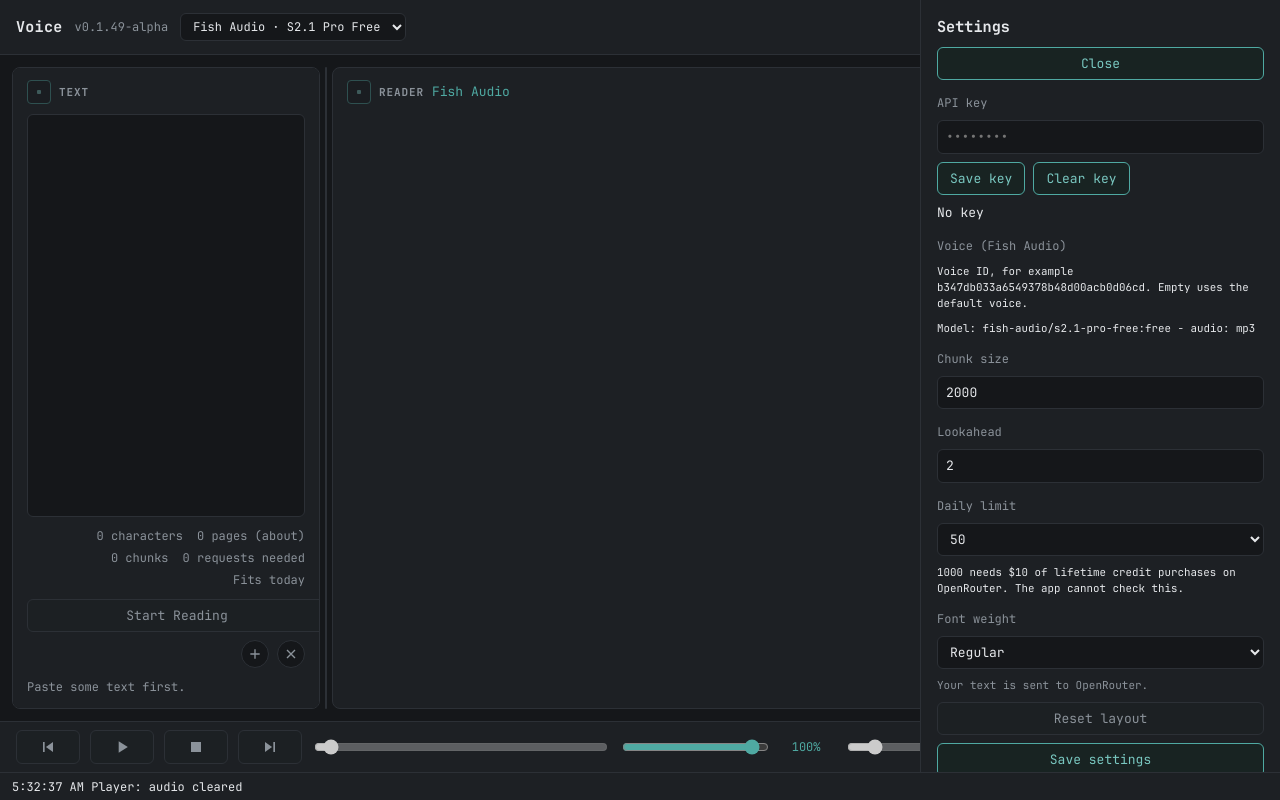
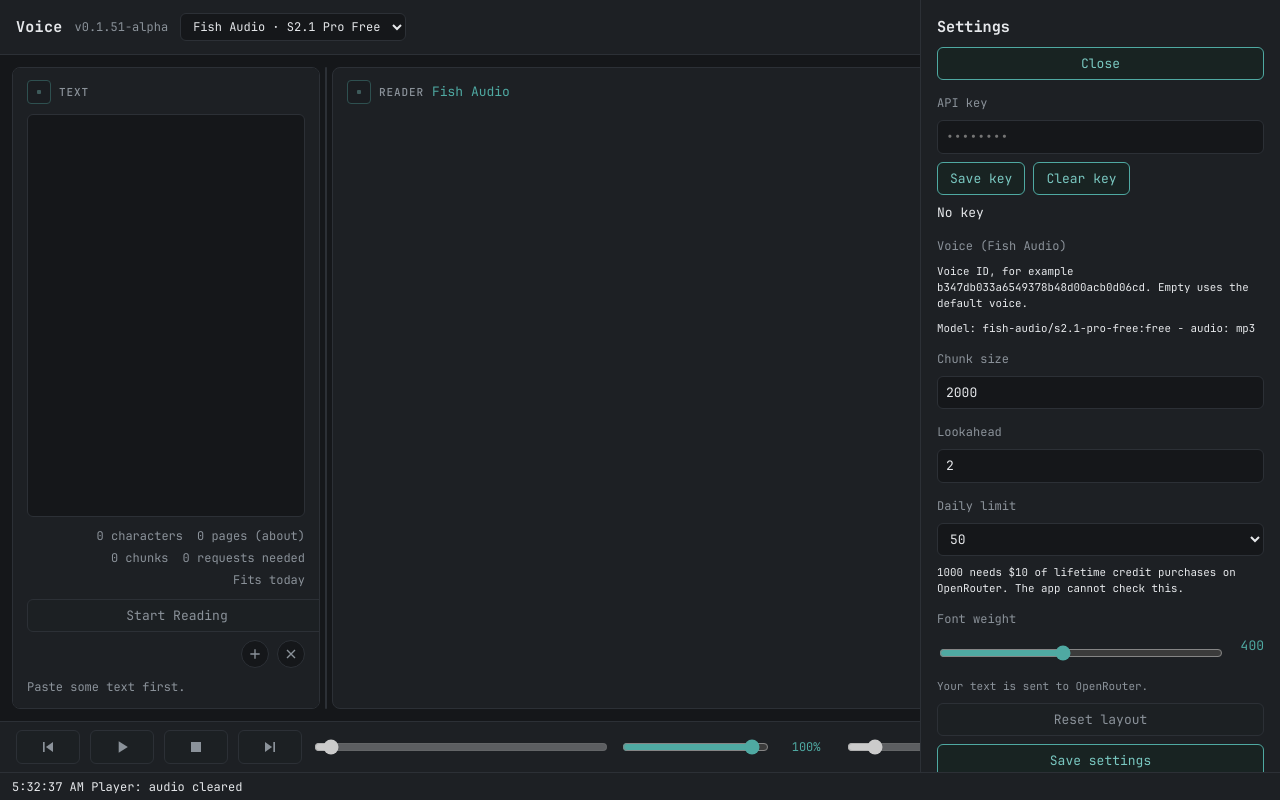
Before and after one commit to NestorKrs/Voice, a React (Vite) app: page / in a window 1280 px wide. Both pictures are taken after a click on the button 1241 px from the left and 27 px from the top of the page. Built offline with nearby package versions, Linux system fonts and the light colour scheme.

Commit message:
0.1.51-alpha: Font weight slider 100-800 uses the variable font

```diff
--- a/package.json
+++ b/package.json
@@ -1,7 +1,7 @@
 {
   "name": "voice",
   "private": true,
-  "version": "0.1.49-alpha",
+  "version": "0.1.51-alpha",
   "type": "module",
   "scripts": {
     "dev": "vite --host 127.0.0.1 --port 5180 --strictPort",
--- a/src/App.css
+++ b/src/App.css
@@ -50,6 +50,8 @@
 .drawer h3 { margin: 0; }
 .drawer label { display: block; margin-top: 6px; font-size: 12px; color: var(--muted); }
 .drawer input, .drawer select { width: 100%; background: var(--bg); }
+.drawer .weight-slider { flex: 1; width: auto; accent-color: var(--accent); }
+.drawer .weight-label { width: 4ch; text-align: right; font-variant-numeric: tabular-nums; flex: none; color: var(--accent); }
 
 .grip { flex: none; width: 24px; height: 24px; cursor: grab; color: #79c7c0; opacity: 0.35; background-color: #171a1d; background-image: radial-gradient(circle, currentColor 2px, transparent 2.5px); background-size: 100% 100%; background-position: center; background-repeat: no-repeat; border: 1px solid #4fa9a2; border-radius: 4px; transition: opacity var(--ease), color var(--ease); }
 .grip:hover, .grip:focus-visible { opacity: 1; color: var(--accent); }
--- a/src/App.jsx
+++ b/src/App.jsx
@@ -18,6 +18,23 @@ const services = storage ? createServices({ storage }) : null;
 
 const plural = (n, word) => n + ' ' + word + (n === 1 ? '' : 's');
 
+// Local state keeps the chunk list from re-rendering on every slider move.
+function FontWeightControl({ initial, onCommit }) {
+  const [value, setValue] = useState(initial);
+  useEffect(() => {
+    document.body.style.setProperty('--font-weight', String(value));
+  }, [value]);
+  const commit = () => onCommit(value);
+  return (
+    <div className="row">
+      <input className="weight-slider" type="range" min="100" max="800" step="100" value={value} aria-label="Font weight"
+        onChange={(e) => setValue(Number(e.target.value))}
+        onPointerUp={commit} onKeyUp={commit} />
+      <span className="weight-label">{value}</span>
+    </div>
+  );
+}
+
 export default function App() {
   const [text, setText] = useState(() => (storage ? loadText(storage) : ''));
   const [settings, setSettings] = useState(() => (storage ? loadSettings(storage) : { voice: '', chunkSize: 2000, lookahead: 2, dailyLimit: 50 }));
@@ -28,7 +45,6 @@ export default function App() {
   const [chunkInput, setChunkInput] = useState(settings.chunkSize);
   const [lookInput, setLookInput] = useState(settings.lookahead);
   const [dailyInput, setDailyInput] = useState(settings.dailyLimit);
-  const [fontInput, setFontInput] = useState('400');
   const [textZoom, setTextZoom] = useState(100);
   const [textDropActive, setTextDropActive] = useState(false);
 
@@ -42,6 +58,10 @@ export default function App() {
       window.removeEventListener('keydown', preventKeyZoom);
     };
   }, []);
+  // The drawer mounts lazily, so the stored weight has to be applied here too.
+  useEffect(() => {
+    document.body.style.setProperty('--font-weight', String(settings.fontWeight));
+  }, [settings.fontWeight]);
   const [schedState, setSchedState] = useState({ state: 'idle', resetAt: null, playhead: 0, chunks: [] });
   const [usedToday, setUsedToday] = useState(() => (services ? services.counter.count() : 0));
   const [jobError, setJobError] = useState('');
@@ -612,6 +632,16 @@ export default function App() {
     }
   };
 
+  const handleFontWeightCommit = (value) => {
+    if (!storage || value === settings.fontWeight) return;
+    if (!saveSettings(storage, { ...settings, fontWeight: value })) {
+      logEvent('Could not save the font weight');
+      return;
+    }
+    setSettings(loadSettings(storage));
+    logEvent('Font weight ' + value);
+  };
+
   const panelClass = (id, extra) =>
     'panel ' + extra + (dragId === id ? ' dragging' : '') + (drop && drop.id === id ? ' drop-' + drop.side : '');
 
@@ -760,12 +790,7 @@ export default function App() {
           </select>
           <small>1000 needs $10 of lifetime credit purchases on OpenRouter. The app cannot check this.</small>
           <label>Font weight</label>
-          <select value={fontInput} onChange={(e) => { setFontInput(e.target.value); document.body.style.fontWeight = e.target.value; }}>
-            <option value="100">Thin</option>
-            <option value="400">Regular</option>
-            <option value="700">Bold</option>
-            <option value="800">Extra Bold</option>
-          </select>
+          <FontWeightControl initial={settings.fontWeight} onCommit={handleFontWeightCommit} />
           <div className="privacy">Your text is sent to OpenRouter.</div>
           <button onClick={handleResetLayout} disabled={isDefaultOrder && isDefaultWidths} title={isDefaultOrder && isDefaultWidths ? 'The panels are already in the default order and size.' : 'Put the panels back in the default order and size.'}>Reset layout</button>
           <button onClick={handleSaveSettings}>Save settings</button>
--- a/src/settingsStore.js
+++ b/src/settingsStore.js
@@ -1,4 +1,4 @@
-export const DEFAULT_SETTINGS = { voice: '', provider: 'fish', voices: {}, chunkSize: 2000, lookahead: 2, dailyLimit: 50 };
+export const DEFAULT_SETTINGS = { voice: '', provider: 'fish', voices: {}, chunkSize: 2000, lookahead: 2, dailyLimit: 50, fontWeight: 400 };
 
 function validate(settings) {
   const out = { ...DEFAULT_SETTINGS, voices: {} };
@@ -13,6 +13,7 @@ function validate(settings) {
     if (Number.isInteger(settings.chunkSize) && settings.chunkSize >= 200 && settings.chunkSize <= 5000) out.chunkSize = settings.chunkSize;
     if (Number.isInteger(settings.lookahead) && settings.lookahead >= 0 && settings.lookahead <= 5) out.lookahead = settings.lookahead;
     if (settings.dailyLimit === 50 || settings.dailyLimit === 1000) out.dailyLimit = settings.dailyLimit;
+    if (Number.isInteger(settings.fontWeight) && settings.fontWeight >= 100 && settings.fontWeight <= 800) out.fontWeight = settings.fontWeight;
   }
   out.voice = out.voices[out.provider] || '';
   return out;
--- a/src/theme.css
+++ b/src/theme.css
@@ -1,7 +1,4 @@
-@font-face { font-family: 'JetBrains Mono'; src: url('../font/webfonts/JetBrainsMono-Thin.woff2') format('woff2'); font-weight: 100; font-style: normal; font-display: swap; }
-@font-face { font-family: 'JetBrains Mono'; src: url('../font/webfonts/JetBrainsMono-Regular.woff2') format('woff2'); font-weight: 400; font-style: normal; font-display: swap; }
-@font-face { font-family: 'JetBrains Mono'; src: url('../font/webfonts/JetBrainsMono-Bold.woff2') format('woff2'); font-weight: 700; font-style: normal; font-display: swap; }
-@font-face { font-family: 'JetBrains Mono'; src: url('../font/webfonts/JetBrainsMono-ExtraBold.woff2') format('woff2'); font-weight: 800; font-style: normal; font-display: swap; }
+@font-face { font-family: 'JetBrains Mono'; src: url('../font/variable/JetBrainsMono[wght].ttf') format('truetype'); font-weight: 100 800; font-style: normal; font-display: swap; }
 :root {
   --bg: #15171a;
   --panel: #1d2024;
@@ -18,7 +15,7 @@
 }
 * { box-sizing: border-box; }
 html, body { height: 100%; }
-body { margin: 0; background: var(--bg); color: var(--text); font: 13px/1.5 var(--font); }
+body { margin: 0; background: var(--bg); color: var(--text); font: 13px/1.5 var(--font); font-weight: var(--font-weight, 400); }
 button { font: inherit; color: var(--accent-text); background: var(--accent-fill); border: 1px solid var(--accent); border-radius: 6px; padding: 6px 12px; cursor: pointer; transition: border-color var(--ease), background var(--ease), color var(--ease); }
 button:hover:not(:disabled) { border-color: var(--accent-hover); background: #1d2c2a; }
 button:disabled { background: var(--disabled); border-color: var(--line); color: var(--muted); cursor: not-allowed; }
```
Also changed, not shown: 3 other files (tests, documents, lock files or other folders).
